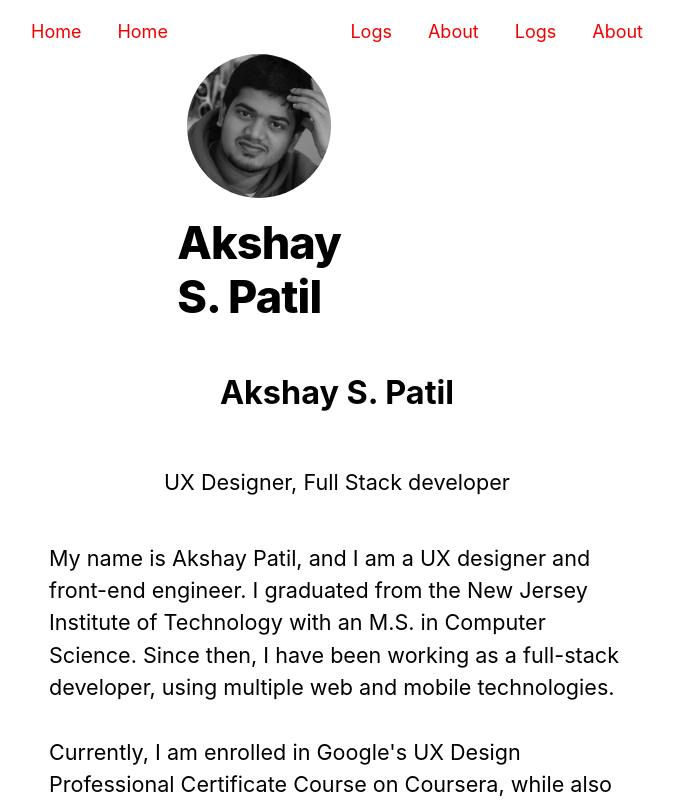
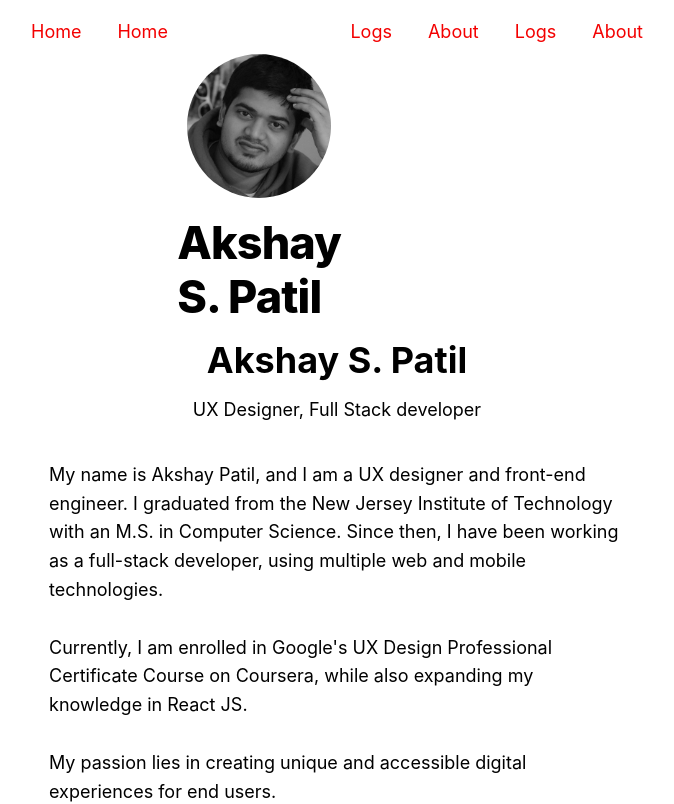
Before and after one commit to akshaypatil26/nextjs-blog, a Next.js app: page /newhome in a window 1280 px wide. Shown: the top 804 px of the page, without its empty margins (303-977 px from the left). Built offline with nearby package versions, Linux system fonts and the light colour scheme.

Commit message:
checkin commit. setup css page for intropage.

```diff
--- a/components/intropage.js
+++ b/components/intropage.js
@@ -1,11 +1,11 @@
-import utilStyles from "../styles/utils.module.css";
+import styles from "./intropage.module.css";
 
 export default function Intropage() {
   return (
     <>
-      <section className={utilStyles.headingMd}>
+      <section>
         <div className="introheader">
-          <h2>Akshay S. Patil</h2>
+          <h2 className={styles.heading}>Akshay S. Patil</h2>
           <p>UX Designer, Full Stack developer</p>
         </div>
         <p>
--- /dev/null
+++ b/components/intropage.module.css
@@ -0,0 +1,6 @@
+.heading {
+  font-size: 2rem;
+  line-height: 1;
+  padding: 0;
+  margin: 0;
+}
```
